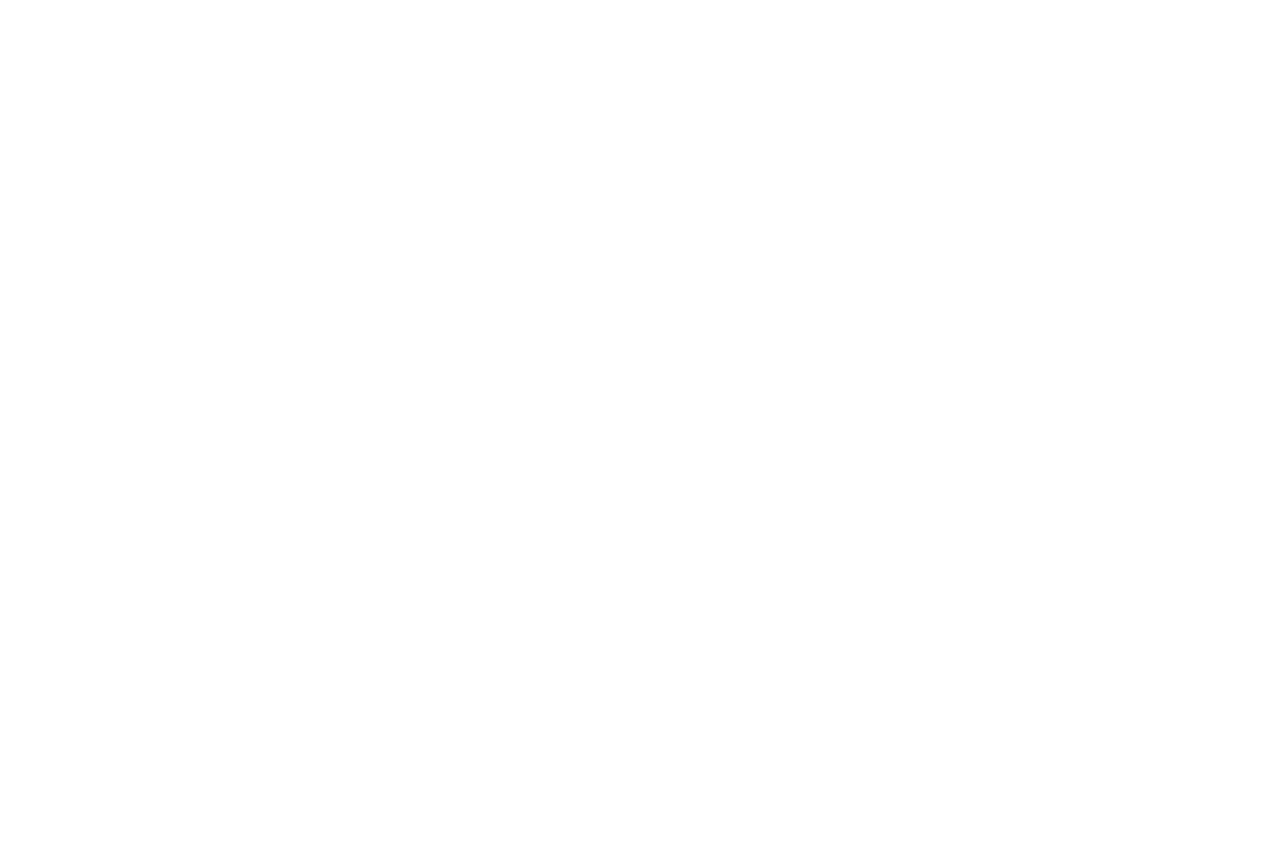
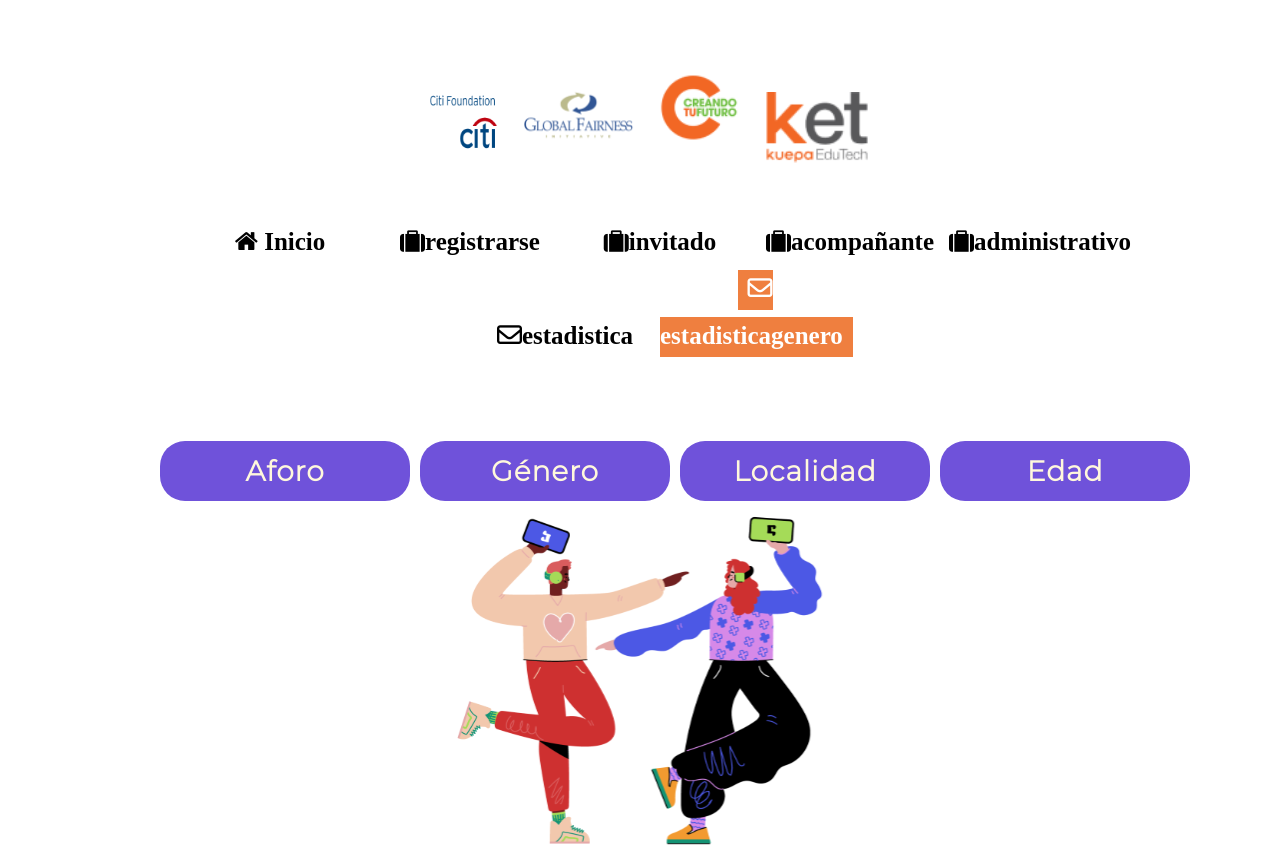
Before and after one commit to AuraMejia/GradoAsistencia, a React (Create React App) app: page /genero in a window 1280 px wide. Shown: the top 847 px of the page. Before the commit the page ends 800 px from the top, so only its background shows below. Built offline with nearby package versions, Linux system fonts and the light colour scheme.

Commit message:
creación de ruta y visualización de page género al 50%

```diff
--- a/package.json
+++ b/package.json
@@ -7,8 +7,10 @@
     "@testing-library/react": "^11.2.7",
     "@testing-library/user-event": "^12.8.3",
     "bootstrap": "^5.0.1",
+    "chart.js": "^3.5.0",
     "firebase": "^8.8.0",
     "react": "^17.0.2",
+    "react-chartjs-2": "^3.0.4",
     "react-dom": "^17.0.2",
     "react-router-dom": "^5.2.0",
     "react-scripts": "4.0.3",
--- a/src/App.js
+++ b/src/App.js
@@ -5,6 +5,7 @@
 import AcompananteUser from "./pages/acompañante"
 import AdministrativoUser from "./pages/administrativo";
 import InvitadoUser from "./pages/invitado";
+import Genero from "./pages/genero";
 import React from "react";
 import {BrowserRouter as Router,Switch,Route, Redirect} from "react-router-dom";
 import GlobalStyle from './GlobalStyles.js'
@@ -27,13 +28,15 @@
           <Route path="/inicio">
             <Inicio/>
           </Route>
-      </Switch>
-      {/* {/*<Footer/> */}
 
 
 
           <Route path="/estadistica">
             <Estadistica/>
+          </Route>
+
+           <Route path="/genero">
+            <Genero/>
           </Route>
 
           <Route path="/Acompañante">
@@ -48,6 +51,8 @@
             <InvitadoUser/>
           </Route>
 
+     </Switch>
+
           </Router>
 
 
--- /dev/null
+++ b/src/components/cajagenero/cajagenero.css
@@ -0,0 +1,48 @@
+.cajagenero{
+	width: 100%;
+	min-height: 20rem;
+	text-align: center;
+	display: flex;
+ }
+ .usuario{
+	width: 100%;
+	text-align: center;
+	font-size: 25px;
+	color:#0092A5;
+
+ }
+ .Container_img5{
+	width: 30%;
+	align-content: center;
+ }
+ #img5{
+	width: 30%;
+	-webkit-animation-name: llegadaDerecha;
+			animation-name: llegadaDerecha;
+	-webkit-animation-duration: 3s;
+			animation-duration: 3s;
+ }
+ .containerboton{
+   width: 70%;
+  display: flex;
+  align-items: center;
+  margin-left: 150px;
+ }
+ .Botones1 button{
+	background-color: #6F52DA ;
+	width: 330px;
+	border: none;
+	border-radius: 25px;
+	height: 90px;
+	color: cornsilk;
+	font-size: 25px;
+	letter-spacing: 1px;
+
+ }
+ .Botones1 button:hover{
+   color: #6F52DA;
+   background-color: #D8D2D2;
+   border: 1px solid #6F52DA;
+   font-weight: bold;
+   cursor: pointer;
+ }
--- /dev/null
+++ b/src/components/cajagenero/cajagenero.js
@@ -0,0 +1,46 @@
+import React from 'react';
+import Genero from "../../Utils/Img/ilustraciones/genero.svg";
+import ReactDOM from 'react-dom';
+
+import './cajagenero.css';
+
+function Cajagenero() {
+  return (
+    <div className="cajagenero">
+      <div className="usuario">
+
+      <div className="containerboton">
+           <p id="frase">
+      <div className="Botones">
+                        <button>Aforo</button>
+               </div>
+      </p>
+      <p id="frase">
+      <div className="Botones">
+                        <button>Género</button>
+               </div>
+      </p>
+      <p id="frase">
+      <div className="Botones">
+                        <button>Localidad</button>
+               </div>
+      </p>
+       <p id="frase">
+      <div className="Botones">
+                        <button>Edad</button>
+               </div>
+      </p>
+
+       </div>
+
+           <img id="img5" src={Genero} alt="Esta es la ilustración" />
+
+
+</div>
+</div>
+
+
+  );
+}
+
+export default Cajagenero;
--- a/src/components/nav/nav.js
+++ b/src/components/nav/nav.js
@@ -15,12 +15,13 @@
   <ul>
 
       <li><NavLink to="/home" activeClassName="active" ><i className="fa fa-home"/> Inicio</NavLink></li>
+<li><NavLink to="/inicio" activeClassName="active" ><i className="fa fa-suitcase"/>registrarse</NavLink></li>
+<li><NavLink to="/invitado" activeClassName="active" ><i className="fa fa-suitcase"/>invitado</NavLink></li>
+<li><NavLink to="/acompañante" activeClassName="active" ><i className="fa fa-suitcase"/>acompañante</NavLink></li>
+<li><NavLink to="/administrativo" activeClassName="active" ><i className="fa fa-suitcase"/>administrativo</NavLink></li>
+<li><NavLink to="/estadistica" activeClassName="active"><i className="fa fa-envelope-o"/>estadistica</NavLink></li>
+<li><NavLink to="/genero" activeClassName="active"><i className="fa fa-envelope-o"/>estadisticagenero</NavLink></li>
 
-
-<li><NavLink to="/inicio" activeClassName="active" ><i className="fa fa-suitcase"/>registrarse</NavLink></li>
-<li><NavLink to="/invitado" activeClassName="active" ><i className="fa fa-suitcase"/>invitado</NavLink></li><li><NavLink to="/acompañante" activeClassName="active" ><i className="fa fa-suitcase"/>acompañante</NavLink></li><li><NavLink to="/administrativo" activeClassName="active" ><i className="fa fa-suitcase"/>administrativo</NavLink></li>
-
-  <li><NavLink to="/estadistica" activeClassName="active"><i className="fa fa-envelope-o"/>Asistentes </NavLink></li>
 </ul>
 
 </nav>
--- /dev/null
+++ b/src/pages/genero.js
@@ -0,0 +1,24 @@
+import React from 'react';
+import ReactDOM from 'react-dom';
+
+import Header from "../components/Header/header";
+import Nav from "../components/nav/nav";
+import Cajagenero from "../components/cajagenero/cajagenero";
+import Footer from "../components/footer/footer";
+
+
+
+
+function Genero () {
+  return (
+    <div>
+     <Header />
+     <Nav />
+     <Cajagenero />
+     <Footer />
+
+     </div>
+  );
+}
+
+export default Genero ;
```
Also changed, not shown: 1 other file (tests, documents, lock files or other folders).
